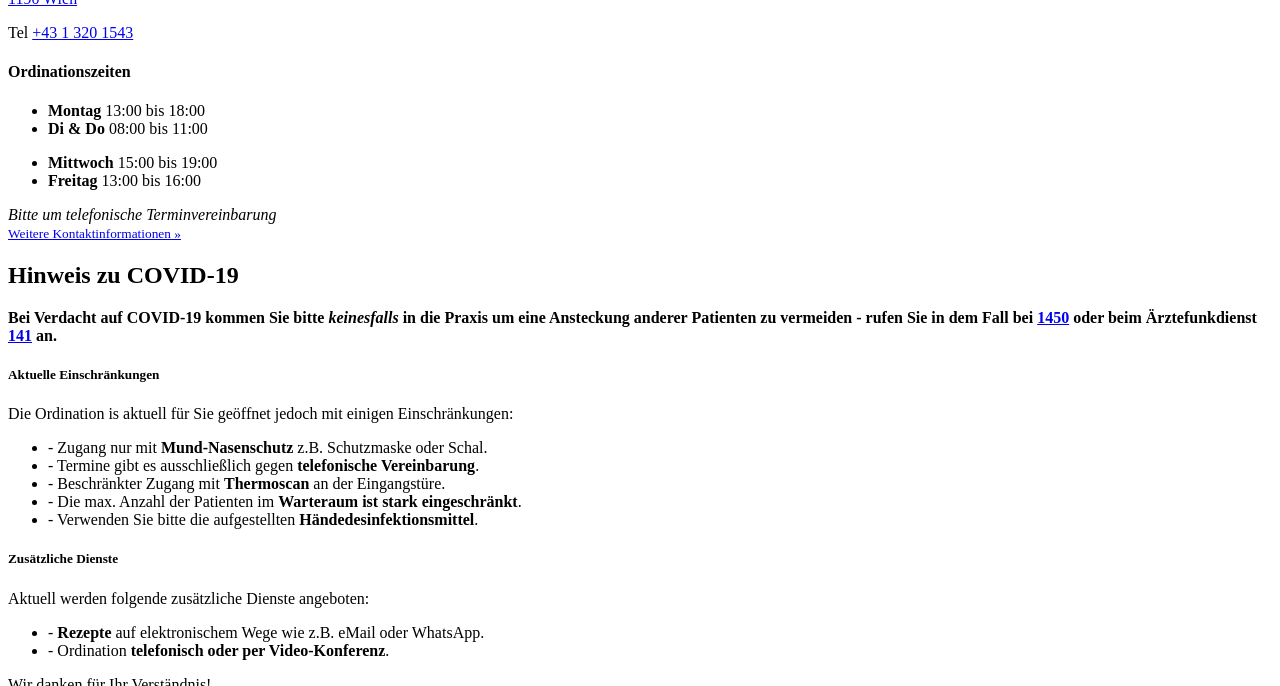
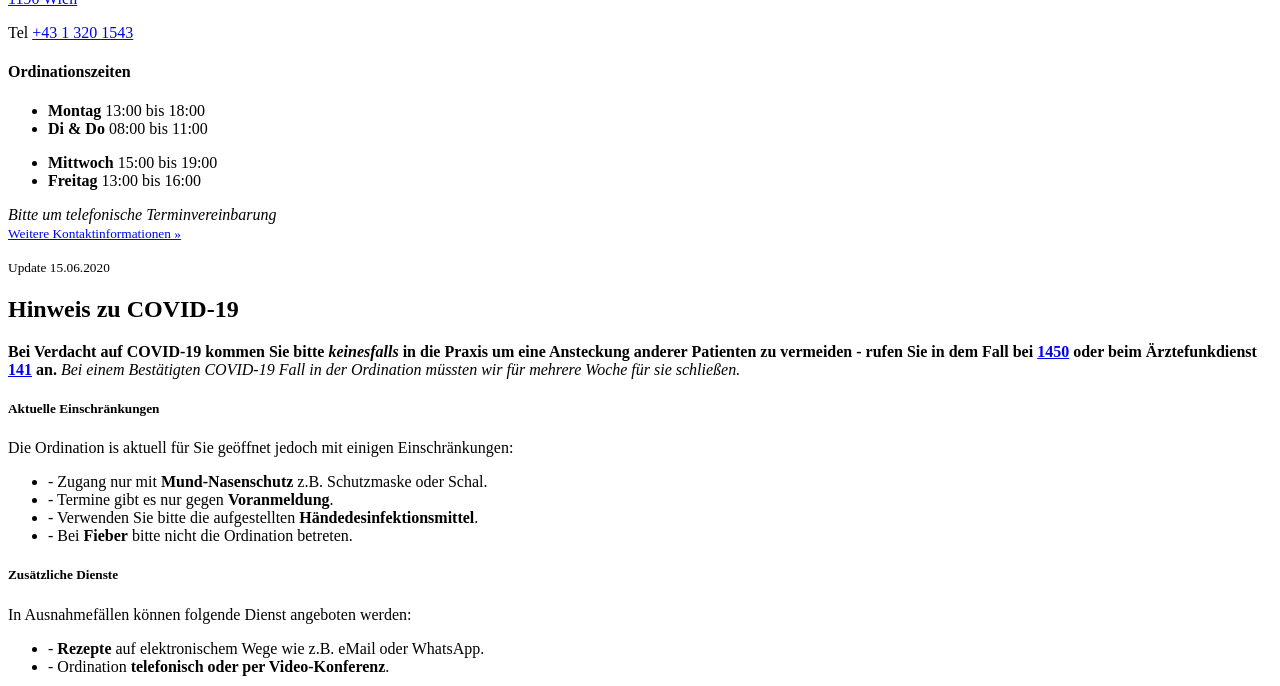
Before and after one commit to patrickfav/website-dr-sel, a Jekyll site: the page built from page_index.html, in a window 1280 px wide and 900 px high, scrolled down 330 px, cut to the strip 0-686 px from the top of the window. Built offline with Jekyll 4.4.1, drawn with Linux system fonts in a browser that asks for light colours.

Commit message:
COVID-19 15.06 Update

```diff
--- a/page_index.html
+++ b/page_index.html
@@ -69,12 +69,18 @@ internal_id: index
 <section id="covid19" class="wrapper style3 special">
     <div class="inner">
         <header class="major">
+
+            <small>Update 15.06.2020</small><br>
+
+
             <h2>Hinweis zu COVID-19</h2>
 
             <p>
                 <strong>Bei Verdacht auf COVID-19 kommen Sie bitte <em>keinesfalls</em> in die Praxis um
-                    eine Ansteckung anderer Patienten zu vermeiden - rufen Sie in dem Fall bei {{ '1450' | tel_link }} oder beim
-                    Ärztefunkdienst {{ '141' | tel_link }} an.</strong>
+                    eine Ansteckung anderer Patienten zu vermeiden - rufen Sie in dem Fall bei {{ '1450' | tel_link }}
+                    oder beim Ärztefunkdienst {{ '141' | tel_link }} an.</strong>
+                <em>Bei einem Bestätigten COVID-19 Fall in der Ordination müssten wir für mehrere Woche für sie
+                schließen.</em>
             </p>
 
             <h5>Aktuelle Einschränkungen</h5>
@@ -83,17 +89,16 @@ internal_id: index
             </p>
             <ul>
                 <li>- Zugang nur mit <strong>Mund-Nasenschutz</strong> z.B. Schutzmaske oder Schal.</li>
-                <li>- Termine gibt es ausschließlich gegen <strong>telefonische Vereinbarung</strong>.</li>
-                <li>- Beschränkter Zugang mit <strong>Thermoscan</strong> an der Eingangstüre.</li>
-                <li>- Die max. Anzahl der Patienten im <strong>Warteraum ist stark eingeschränkt</strong>.</li>
+                <li>- Termine gibt es nur gegen <strong>Voranmeldung</strong>.</li>
                 <li>- Verwenden Sie bitte die aufgestellten <strong>Händedesinfektionsmittel</strong>.</li>
+                <li>- Bei <strong>Fieber</strong> bitte nicht die Ordination betreten.</li>
             </ul>
 
             <h5>
                 Zusätzliche Dienste
             </h5>
             <p>
-                Aktuell werden folgende zusätzliche Dienste angeboten:
+                In Ausnahmefällen können folgende Dienst angeboten werden:
             </p>
             <ul>
                 <li>- <strong>Rezepte</strong> auf elektronischem Wege wie z.B. eMail oder WhatsApp.</li>
```
